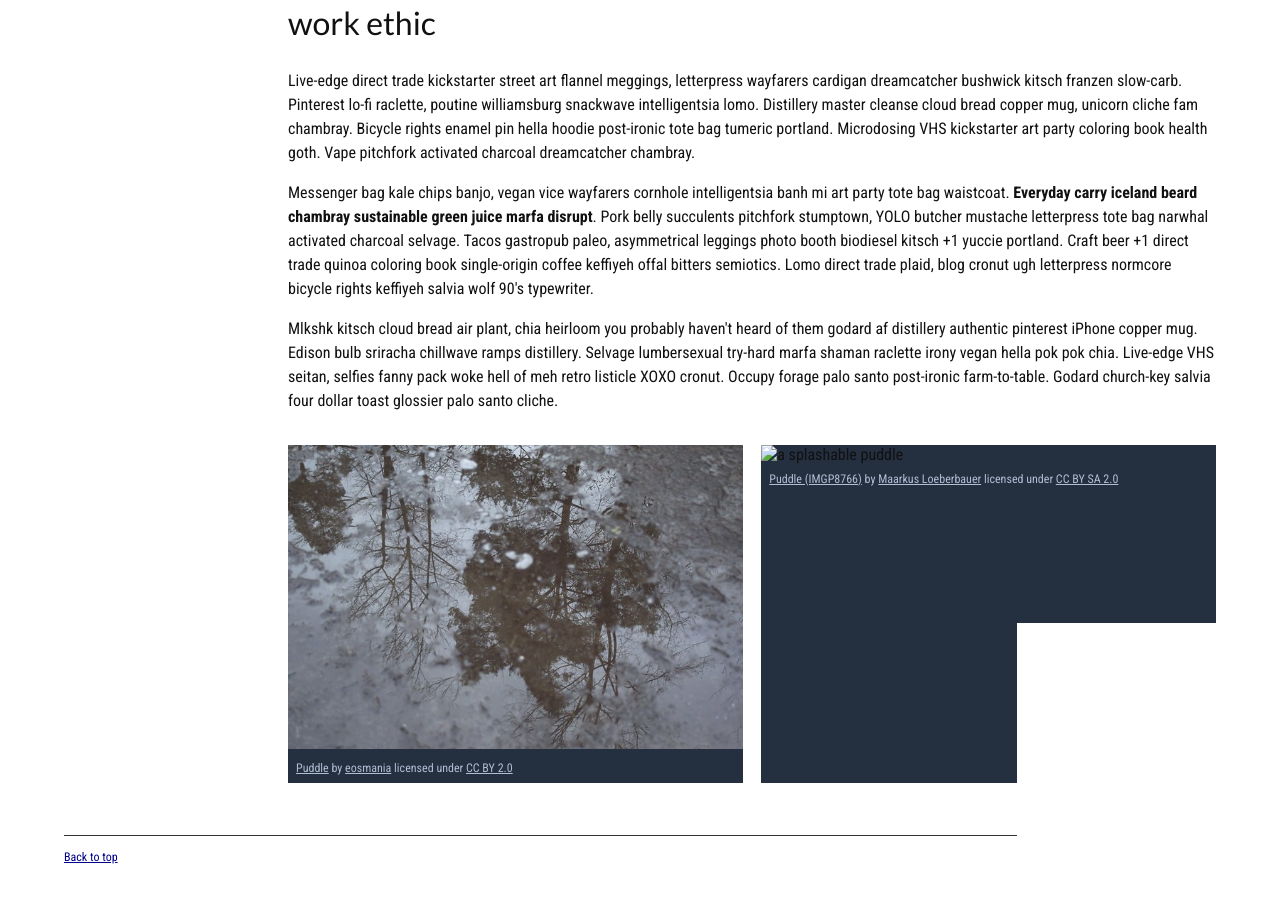
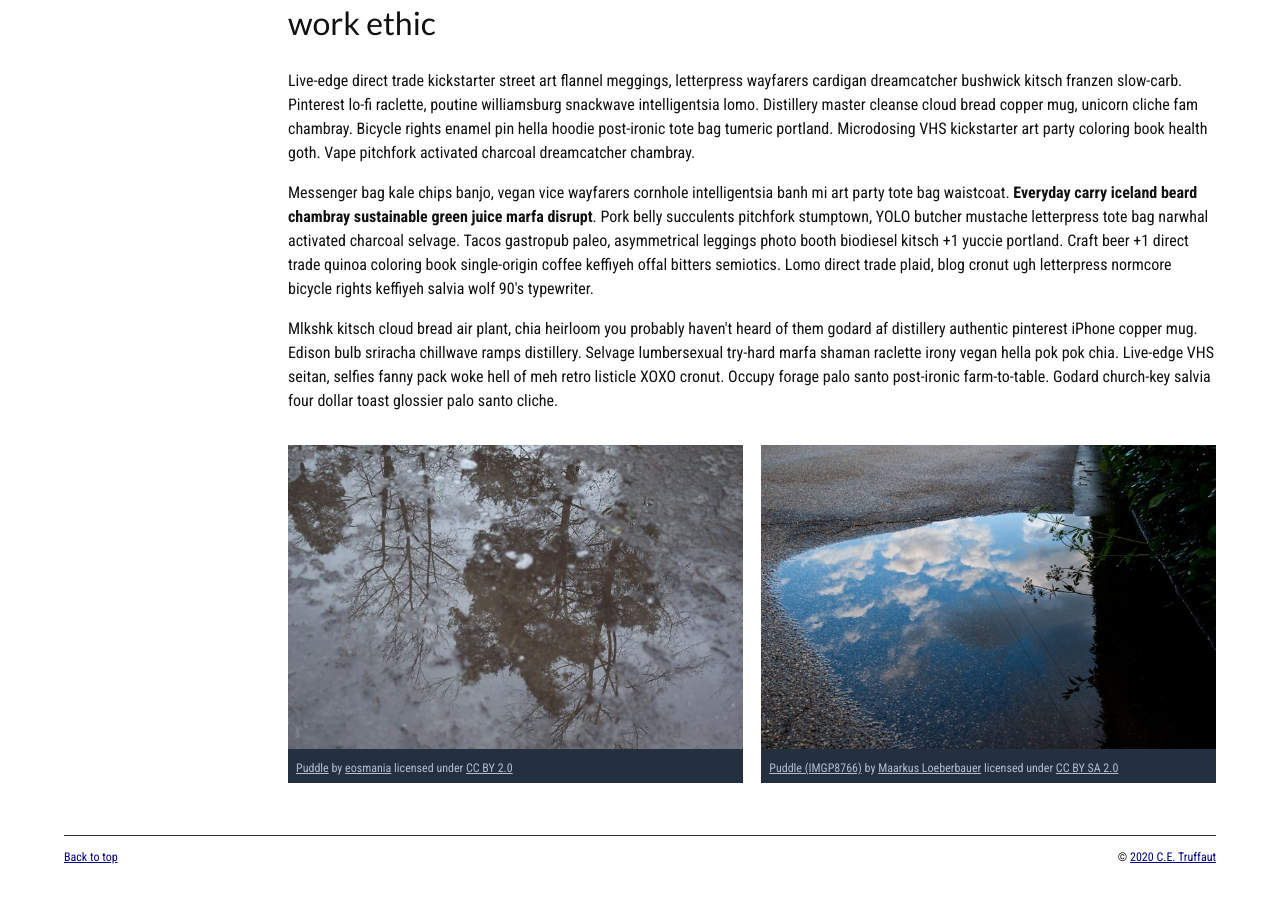
Before and after one commit to dunnl3/dunnl3.github.io, a plain HTML site: page index.html in a window 1280 px wide. Shown: the part 1156-2058 px from the top of the page. Drawn offline with Linux system fonts and the light colour scheme.

Commit message:
Update index.html
fixed image 2

```diff
--- a/index.html
+++ b/index.html
@@ -119,7 +119,7 @@
                                     <!-- Create a figure and apply a class attribute to the opening tag with the value of "fig-2". -->
 
                                         <!-- Add the image "puddle-2-medium.jpg" to the figure. Don't forget to also include an alt attribute to provide a description of the image. -->
-                                        <img src="image/puddle-2-medium.jpg" alt="a splashable puddle">
+                                        <img src="images/puddle-2-medium.jpg" alt="a splashable puddle">
                                         <!-- Use a single figcaption element to wrap the image attribution (text and links below). -->
                     <figcaption>
 
```
